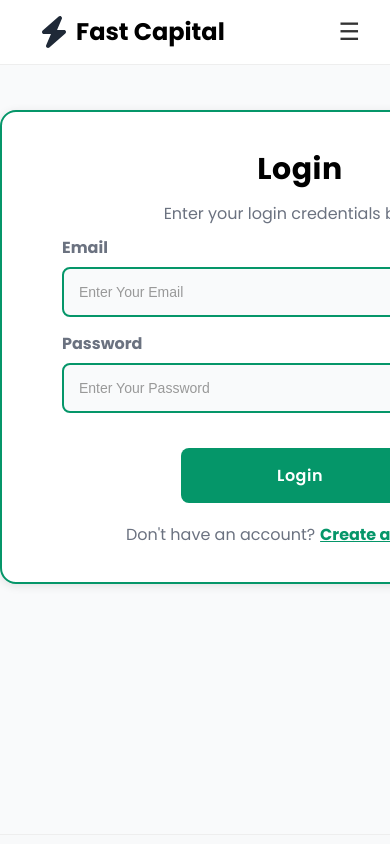
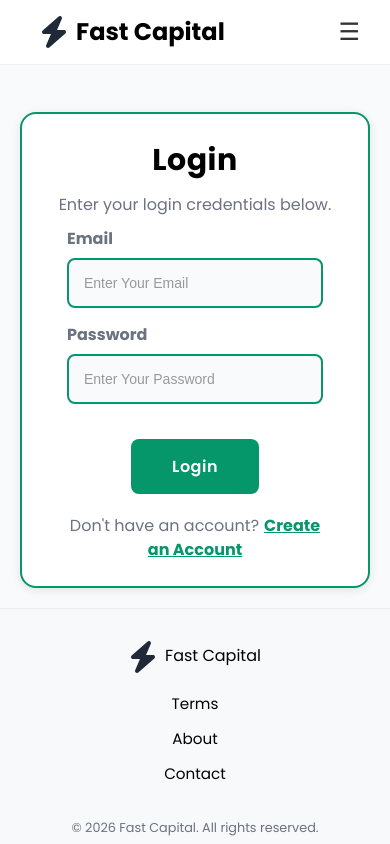
Before and after one commit to jlai9001/FastCapital, a React (Vite) app in the folder client/: page /login in a window 390 px wide. Shown: the top 844 px of the page. Built offline with nearby package versions, Linux system fonts and the light colour scheme; no server answers.

Commit message:
mobile responsiveness

```diff
--- a/client/src/pages/login.css
+++ b/client/src/pages/login.css
@@ -188,3 +188,28 @@ body{
     background-color:var(--all_button_hover);
     color: #ffffff;
 }
+
+
+/* =========================================================
+   MOBILE LOGIN LAYOUT (DOES NOT AFFECT DESKTOP)
+   ========================================================= */
+@media (max-width: 768px) {
+
+  .login_container {
+    display: flex;
+    justify-content: center;
+    align-items: flex-start;
+    padding: 1.25rem;
+    margin-top: 0;
+  }
+
+  .login-form {
+    width: 100%;
+    max-width: 420px;
+    margin: 0;
+    margin-top: 2rem;
+    padding: 24px 20px;
+    border-radius: 16px;
+  }
+
+  .login-title
```
